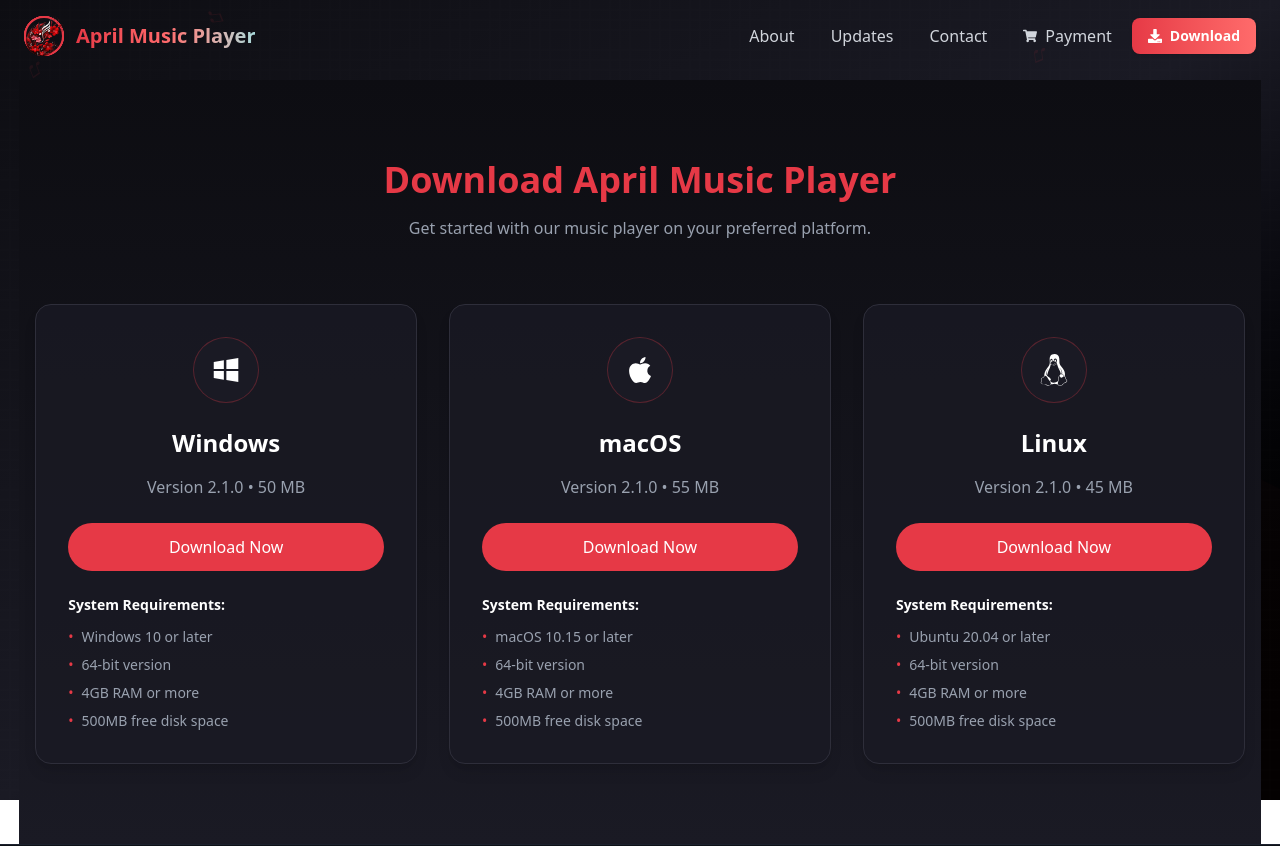
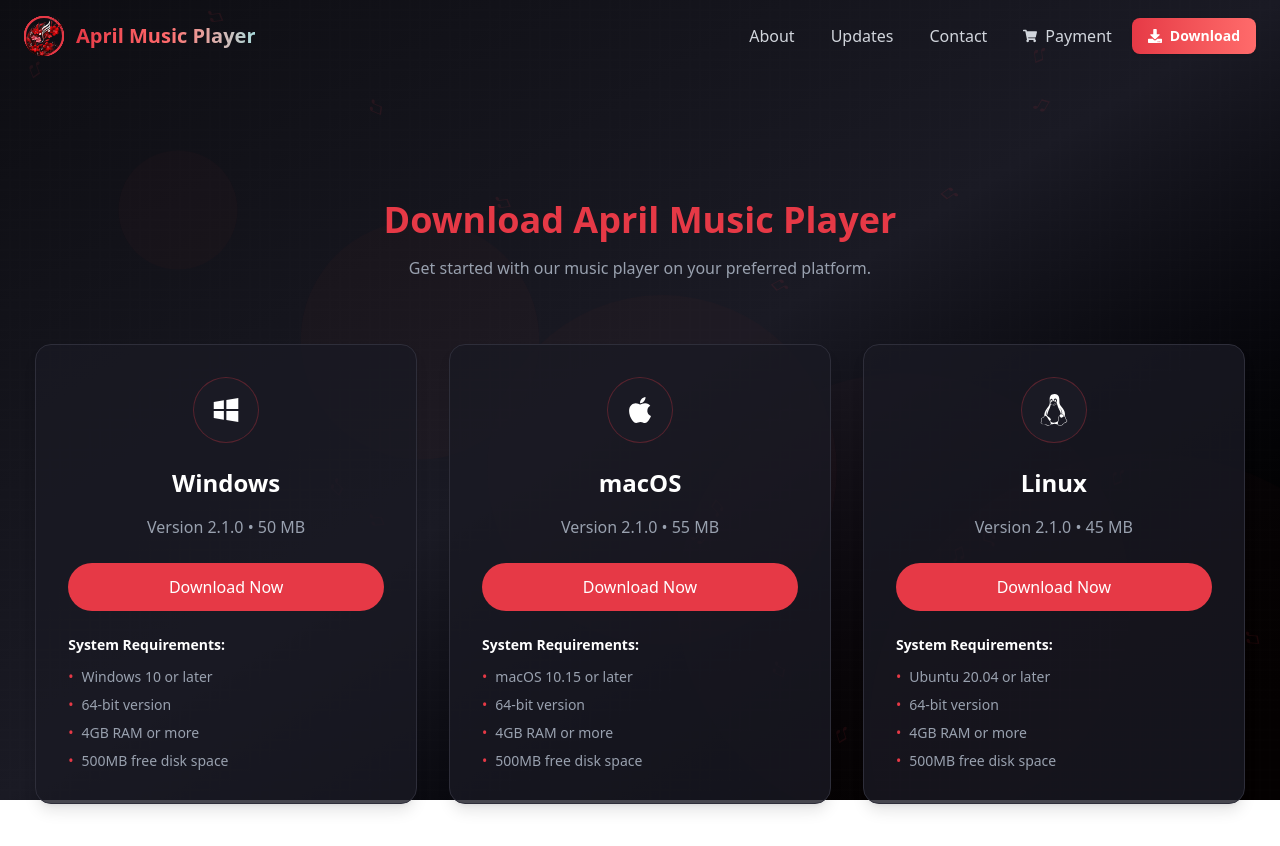
Before and after one commit to amm926616/april-landing-react, a React (Vite) app: page /download in a window 1280 px wide. Shown: the top 846 px of the page. Built offline with nearby package versions, Linux system fonts and the light colour scheme.

Commit message:
transparent download page

```diff
--- a/src/page/DownloadPage.tsx
+++ b/src/page/DownloadPage.tsx
@@ -2,6 +2,7 @@ import { motion } from "framer-motion";
 import React from "react";
 import { AiFillApple, AiFillWindows } from "react-icons/ai";
 import { FaLinux } from "react-icons/fa6";
+import SectionComponent from "../components/SectionComponent";
 
 interface Platform {
   name: string;
@@ -55,16 +56,13 @@ const platforms: Platform[] = [
 ];
 
 interface DownloadSectionProps {
-  id?: string;
+  id: string;
   className?: string;
 }
 
 const DownloadPage: React.FC<DownloadSectionProps> = ({ id, className }) => {
   return (
-    <section
-      id={id}
-      className={`${className} py-20 bg-gradient-to-b from-[#0d0d12] to-[#1a1a24]`}
-    >
+    <SectionComponent id={id} className={`${className} py-30`}>
       <div className="container mx-auto px-4">
         <motion.div
           initial={{ opacity: 0, y: 20 }}
@@ -133,7 +131,7 @@ const DownloadPage: React.FC<DownloadSectionProps> = ({ id, className }) => {
           ))}
         </div>
       </div>
-    </section>
+    </SectionComponent>
   );
 };
 
```
